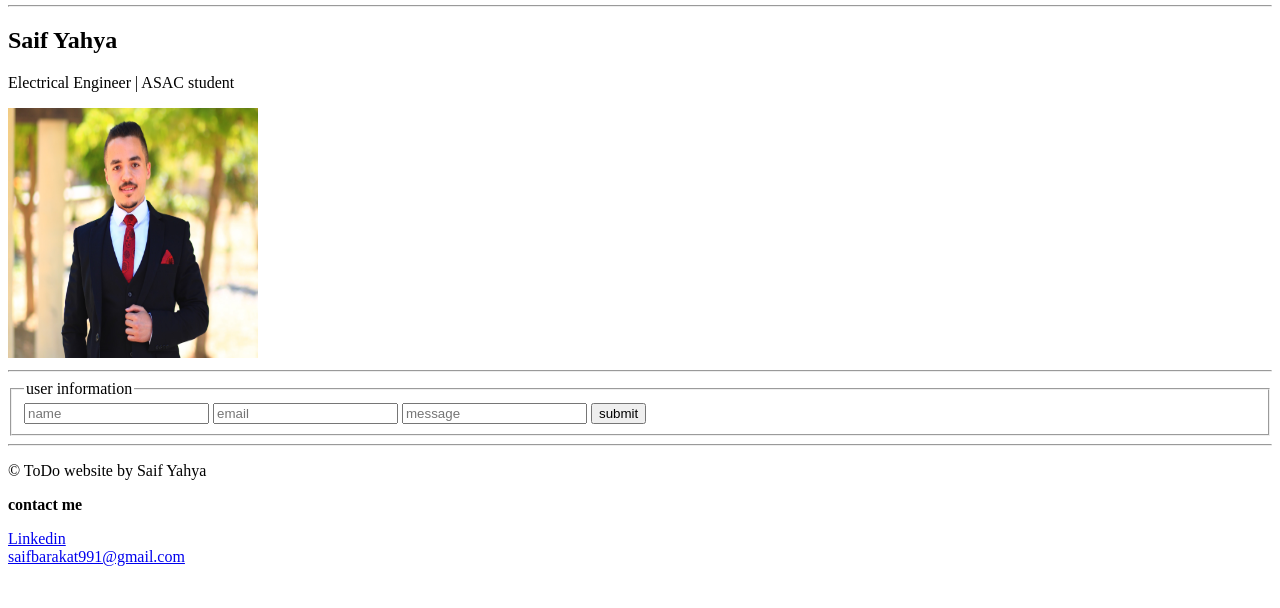
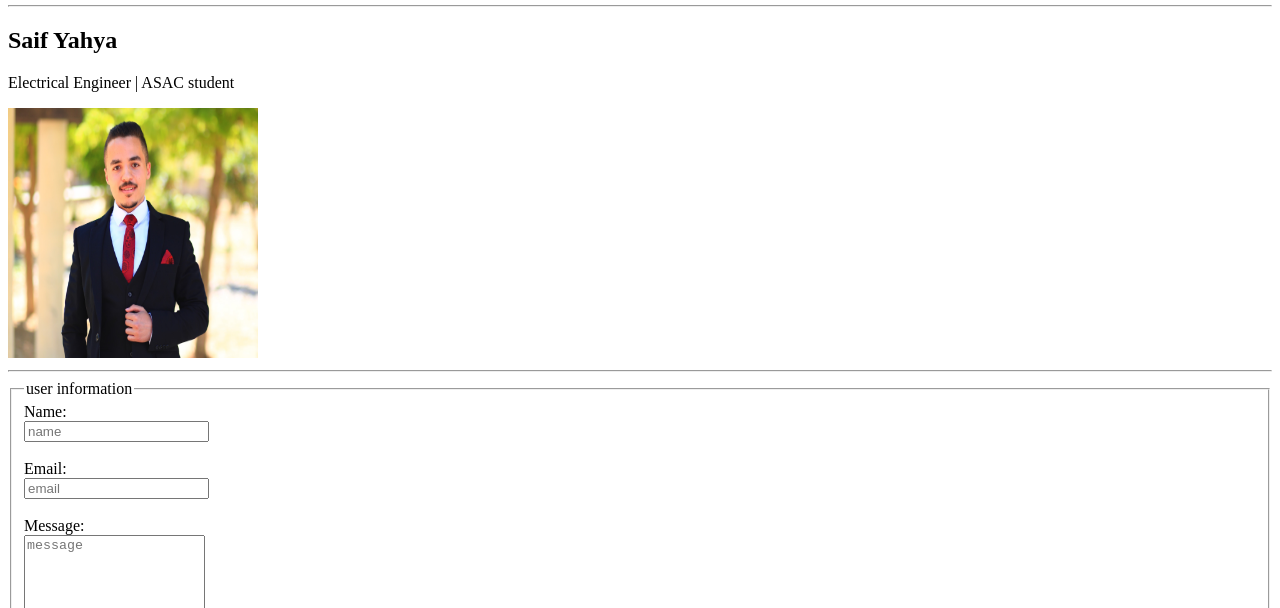
Before and after one commit to saifyahya/todo-project, a plain HTML site: page about.html in a window 1280 px wide. Shown: the part 192-800 px from the top of the page. Drawn offline with Linux system fonts and the light colour scheme.

Commit message:
edit forms

```diff
--- a/about.html
+++ b/about.html
@@ -34,12 +34,12 @@
             <fieldset>
                 <legend>user information</legend>
             <form >
-                <label for="name"></label>
-                <input type="text" id="name" placeholder="name">
-                <label for="email"></label>
-                <input type="email" id="name" placeholder="email">
-                <label for="message"></label>
-                <input type="text" id="message" placeholder="message">
+                <label for="name">Name:</label><br>
+                <input type="text" id="name" placeholder="name"><br><br>
+                <label for="email">Email:</label><br>
+                <input type="email" id="name" placeholder="email"><br><br>
+                <label for="message">Message:</label><br>
+                <textarea name="message" id="message" rows="10" cols="20" placeholder="message"></textarea><br>
                 <button type="submit">submit</button>
             </form>
         </fieldset>
```
Also changed, not shown: index.html (+5 -3 lines).
